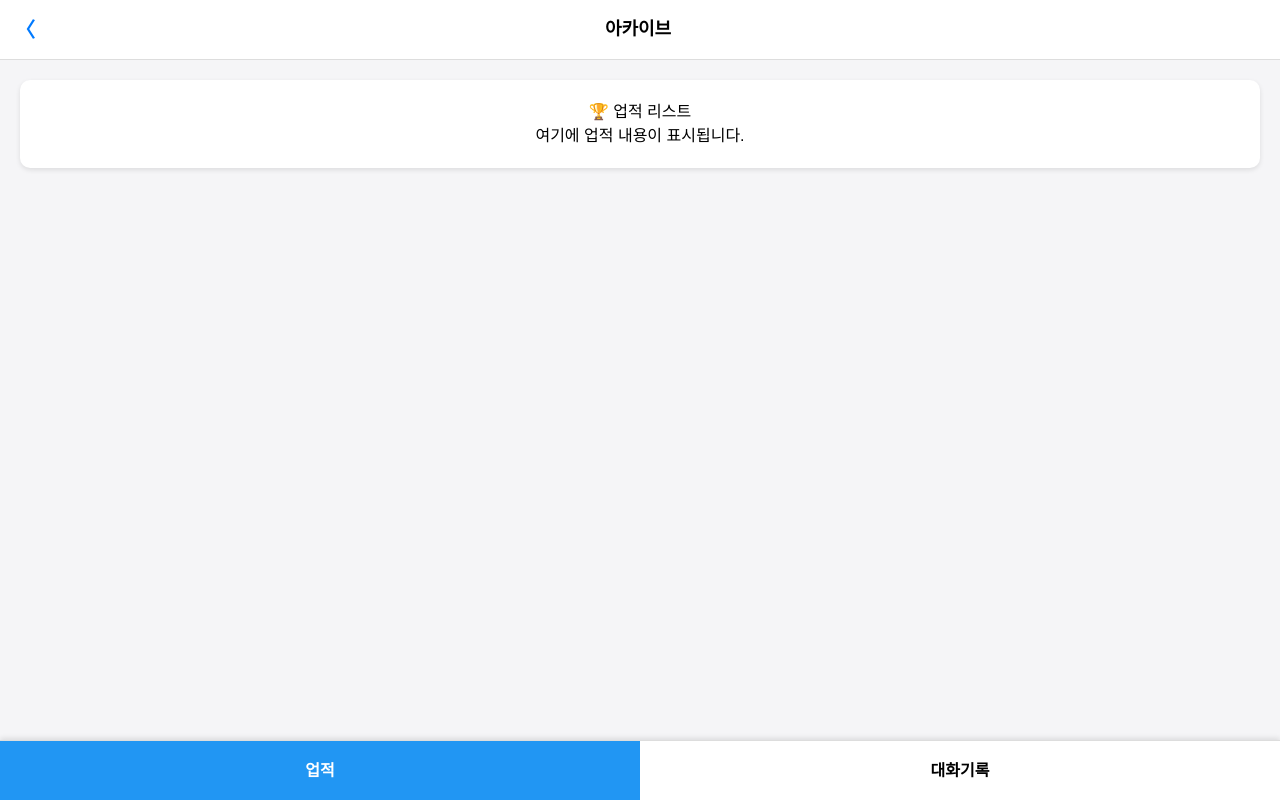
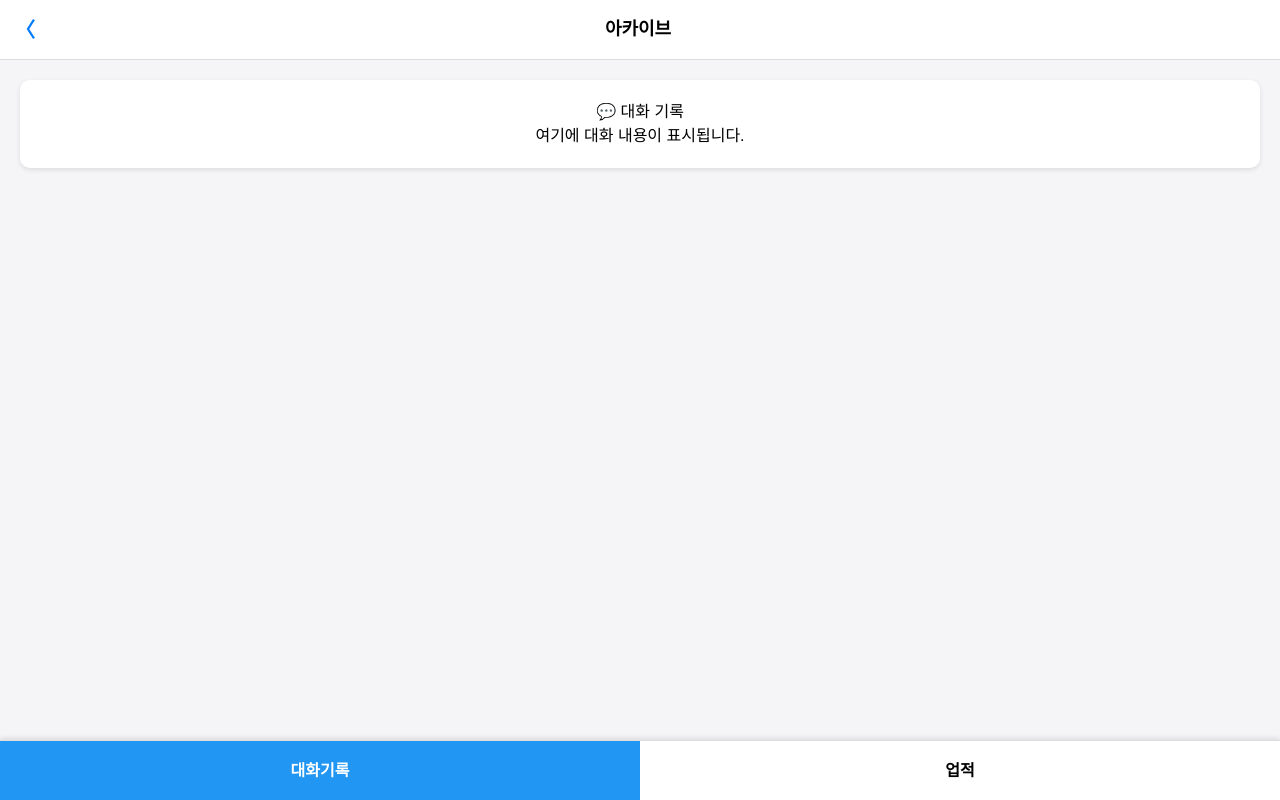
Before and after one commit to habaekk/HAMABI, a Next.js app: page /archive in a window 1280 px wide. Built offline with nearby package versions, Linux system fonts and the light colour scheme.

Commit message:
change the order of achievements and chat records in archive page

```diff
--- a/app/archive/page.tsx
+++ b/app/archive/page.tsx
@@ -5,7 +5,7 @@ import Link from 'next/link';
 import styles from './archive.module.css';
 
 export default function ArchivePage() {
-    const [activeTab, setActiveTab] = useState('achievements'); // 기본 탭: 업적
+    const [activeTab, setActiveTab] = useState('chatHistory');
 
     return (
         <div className={styles.archivePage}>
@@ -18,15 +18,15 @@ export default function ArchivePage() {
 
             {/* 탭 내용 */}
             <div className={styles.tabContent}>
-                {activeTab === 'achievements' ? (
+                {activeTab === 'chatHistory' ? (
+                    <div className={styles.chatHistory}>
+                        <h2>💬 대화 기록</h2>
+                        <p>여기에 대화 내용이 표시됩니다.</p>
+                    </div>
+                ) : (
                     <div className={styles.achievements}>
                         <h2>🏆 업적 리스트</h2>
                         <p>여기에 업적 내용이 표시됩니다.</p>
-                    </div>
-                ) : (
-                    <div className={styles.chatHistory}>
-                        <h2>💬 대화 기록</h2>
-                        <p>여기에 대화 내용이 표시됩니다.</p>
                     </div>
                 )}
             </div>
@@ -34,17 +34,17 @@ export default function ArchivePage() {
             {/* 하단 탭 네비게이션 */}
             <div className={styles.tabBar}>
                 <button
+                    className={activeTab === 'chatHistory' ? styles.active : ''}
+                    onClick={() => setActiveTab('chatHistory')}
+                >
+                    대화기록
+                </button>
+                <button
                     className={activeTab === 'achievements' ? styles.active : ''}
                     onClick={() => setActiveTab('achievements')}
                 >
                     업적
                 </button>
-                <button
-                    className={activeTab === 'chatHistory' ? styles.active : ''}
-                    onClick={() => setActiveTab('chatHistory')}
-                >
-                    대화기록
-                </button>
             </div>
         </div>
     );
```
